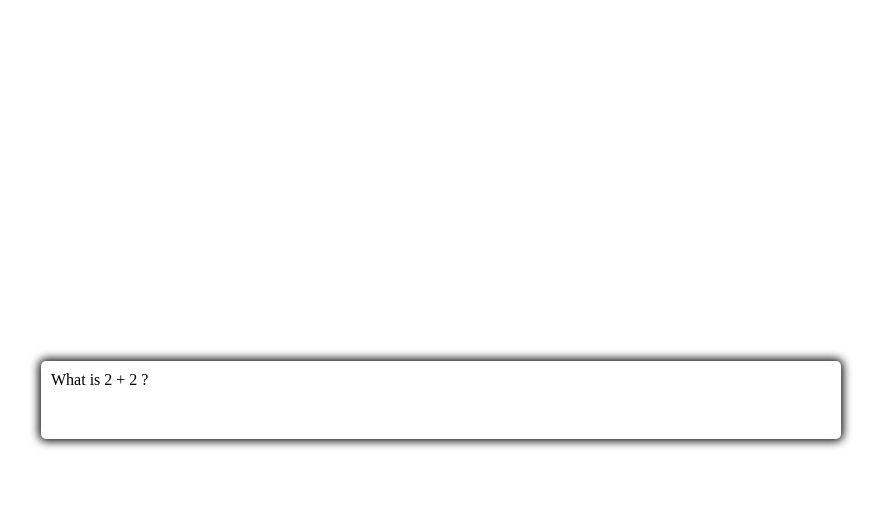
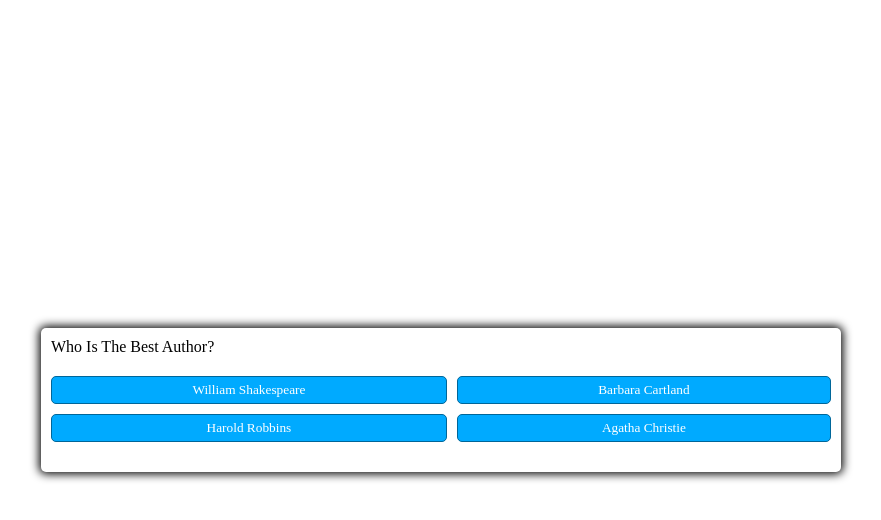
Before and after one commit to ashleigh-tesla/QuizApp, a plain HTML site: page index.htm in a window 1280 px wide. Both pictures are taken after a click on the button "Start". Shown: the whole page, without its empty margins (199-1080 px from the left). Drawn offline with Linux system fonts and the light colour scheme.

Commit message:
updated index.htm ; stylesheet.css & javascript.js Then also added an image

```diff
--- a/index.htm
+++ b/index.htm
@@ -6,7 +6,7 @@
     <meta http-equiv="X-UA-Compatible" content="IE=edge">
     <meta name="viewport" content="width=device-width, initial-scale=1.0">
     <link rel="stylesheet" type="text/css" href="styles/stylesheet.css">
-    <script defer src="scripts/javascript.js"></script>
+    <script src="scripts/javascript.js" defer></script>
     <title>Quiz Application</title>
 </head>
 
--- a/scripts/javascript.js
+++ b/scripts/javascript.js
@@ -27,7 +27,7 @@ function setNextQuestion() {
 
 function showQuestion(question) {
     questionElement.innerText = question.question
-    question.answer.forEach(answer => {
+    question.answers.forEach(answer => {
         const button = document.createElement('button')
         button.innerText = answer.text
         button.classList.add('btn')
@@ -75,9 +75,44 @@ function clearStatusClass(element) {
     element.classList.remove('wrong')
 }
 const questions = [{
-    question: 'What is 2 + 2 ?',
-    answers: [
-        { text: '4', correct: true },
-        { text: '22', correct: false }
-    ]
-}]
+        question: 'What is 2 + 2 ?',
+        answers: [
+            { text: '4', correct: true },
+            { text: '22', correct: false }
+        ]
+    },
+    {
+        question: 'Who Is The Best YouTuber?',
+        answers: [
+            { text: 'Web Dev Simplified', correct: true },
+            { text: 'Traversy Media', correct: true },
+            { text: 'Dev Ed', correct: true },
+            { text: 'Fun Fun Function', correct: true }
+        ]
+    },
+    {
+        question: 'What is 2 × 2 ?',
+        answers: [
+            { text: '4', correct: true },
+            { text: '2', correct: false }
+        ]
+    },
+    {
+        question: 'Is Web Development Funny?',
+        answers: [
+            { text: 'Kinda', correct: false },
+            { text: 'Yes!!!', correct: true },
+            { text: 'Ummm No!!!', correct: false },
+            { text: 'IDK', correct: false }
+        ]
+    },
+    {
+        question: 'Who Is The Best Author?',
+        answers: [
+            { text: 'William Shakespeare', correct: true },
+            { text: 'Barbara Cartland', correct: true },
+            { text: 'Harold Robbins', correct: true },
+            { text: 'Agatha Christie', correct: true },
+        ]
+    },
+]
--- a/styles/stylesheet.css
+++ b/styles/stylesheet.css
@@ -27,7 +27,7 @@ body.correct {
 }
 
 body.wrong {
-    --hue: var(--hue-correct)
+    --hue: var(--hue-wrong)
 }
 
 .container {
```
Also changed, not shown: images/cover.png (added).
